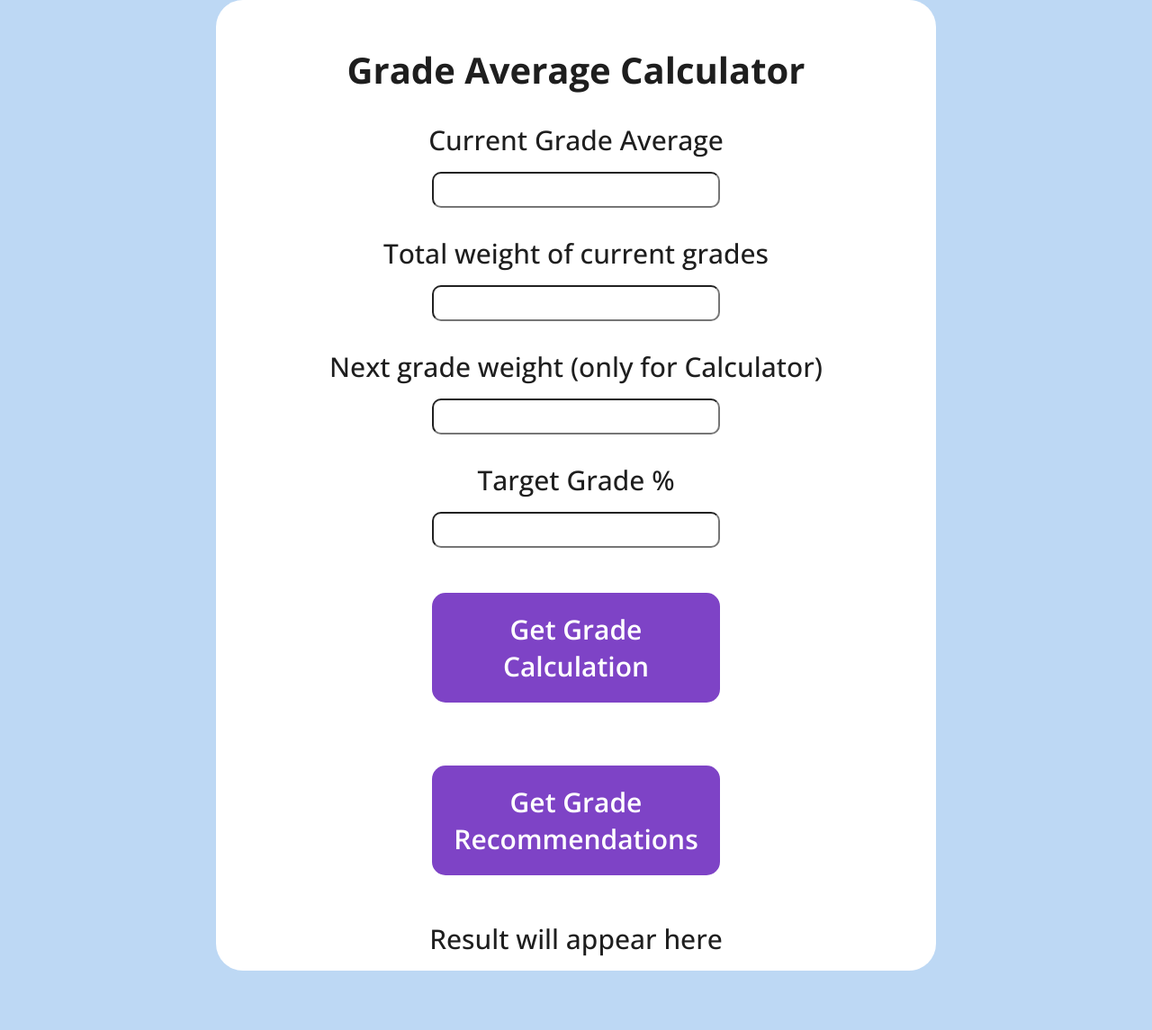
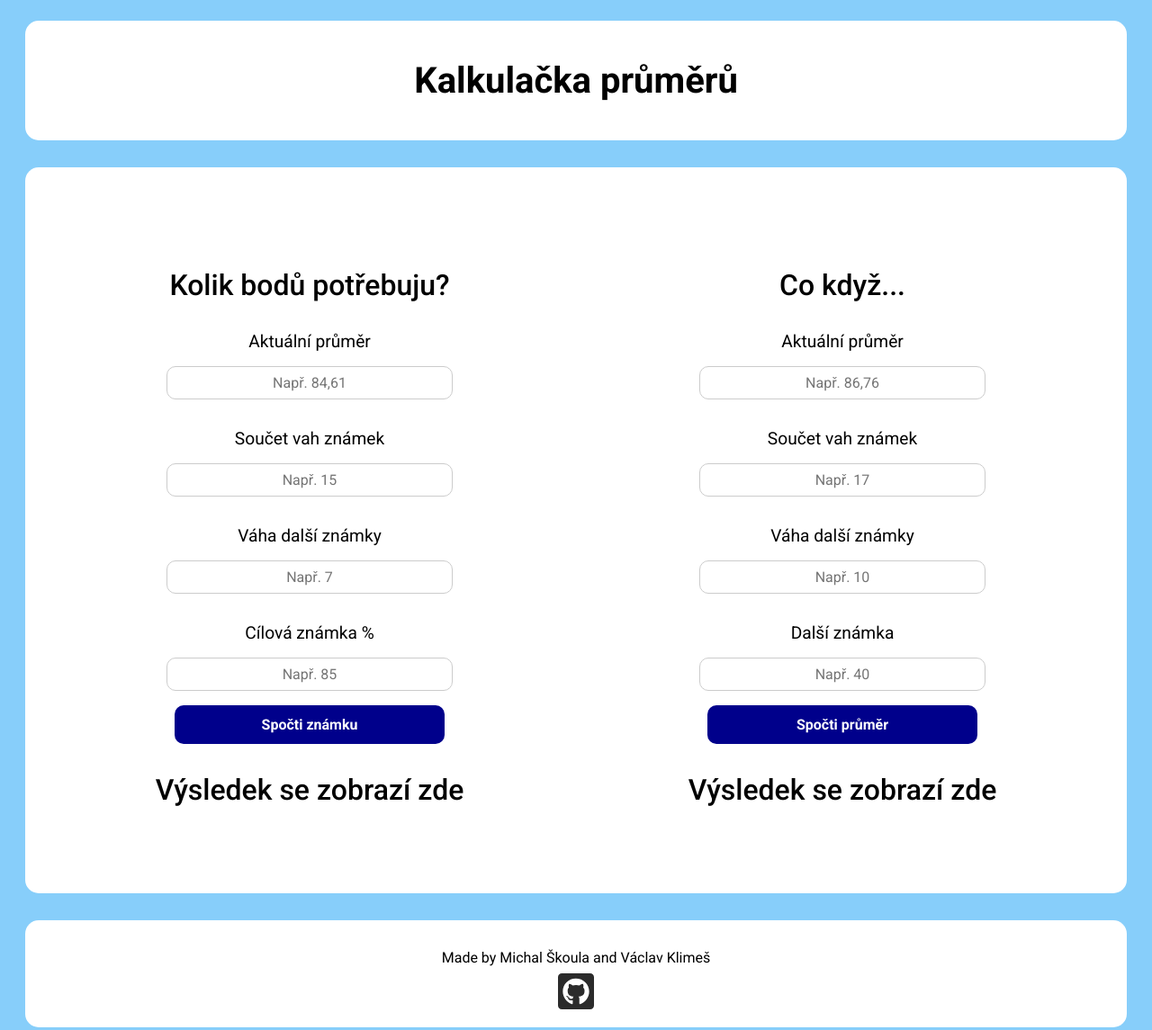
Before and after one commit to Michal-Skoula/grade-calculator, a plain HTML site: page index.html in a window 1280 px wide. Shown: the whole page at 90% size. Before the commit the page ends 1079 px from the top, so only its background shows below. Drawn offline with nearby package versions, Linux system fonts and the light colour scheme.

Commit message:
New design

```diff
--- a/index.html
+++ b/index.html
@@ -6,27 +6,59 @@
   <meta name="viewport" content="width=device-width, initial-scale=1.0">
   <meta name="description" content="Kalkulačka průměrů">
   <meta name="keywords" content="Calculator, free, grades, school, czech, english">
-  <meta name="author" content="Michal Škoula">
-  <script src="script.js"></script>
-  <link rel="icon" type="image/jpeg" sizes="100x100" href="logo-cg.jpeg">
+  <meta name="author" content="Václav Klimeš & Michal Škoula">
+  <script src="script.js" defer></script>
+  <link rel="icon" type="image/jpeg" sizes="100x100" href="favicon.ico">
   <link rel="stylesheet" href="style.css">
-  <title>Grades Calculator</title>
+  <title>Kalkulačka průměrů</title>
 </head>
 <body>
-  <div class="container">
-    <h1>Grade Average Calculator</h1>
-    <h3>Current Grade Average</h3>
-    <input onkeydown="isSpacebar()" class="grade-avg" type="number">
-    <h3>Total weight of current grades</h3>
-    <input onkeydown="isSpacebar()" class="grade-total-weight" type="number">
-    <h3>Next grade weight (only for Calculator)</h3>
-    <input onkeydown="isSpacebar()" class="next-grade-weight" type="number">
-    <h3>Target Grade %</h3>
-    <input class="target-grade-percentage" type="number" onkeydown="isSpacebar()">
-    <!-- <h1>Result</h1> -->
-    <button onclick="getResults()">Get Grade Calculation</button>
-    <button onclick="gradeFixer()">Get Grade Recommendations</button>
-    <h3 class="result">Result will appear here</h3>
-  </div>
+<header class="header">
+  <h1>Kalkulačka průměrů</h1>
+</header>
+<main class="flex-container">
+  <section class="calculator">
+    <h3>Kolik bodů potřebuju?</h3>
+
+    <label for="grade-avg-1"><h5>Aktuální průměr</h5></label>
+    <input type="text" id="grade-avg-1" class="grade-avg" placeholder="Např. 84,61">
+
+    <label for="grade-total-weight-1"><h5>Součet vah známek</h5></label>
+    <input type="text" id="grade-total-weight-1" class="grade-total-weight" placeholder="Např. 15">
+
+    <label for="next-grade-weight-1"><h5>Váha další známky</h5></label>
+    <input type="text" id="next-grade-weight-1" class="next-grade-weight" placeholder="Např. 7">
+
+    <label for="target-grade-percentage"><h5>Cílová známka %</h5></label>
+    <input type="text" id="target-grade-percentage" class="target-grade-percentage" placeholder="Např. 85">
+
+    <button onclick="getMinGrade()">Spočti známku</button>
+    <h3 class="minGradeResult">Výsledek se zobrazí zde</h3>
+  </section>
+  <section class="calculator">
+    <h3>Co když...</h3>
+
+    <label for="grade-avg-2"><h5>Aktuální průměr</h5></label>
+    <input type="text" id="grade-avg-2" class="grade-avg" placeholder="Např. 86,76">
+
+    <label for="grade-total-weight-2"><h5>Součet vah známek</h5></label>
+    <input type="text" id="grade-total-weight-2" class="grade-total-weight" placeholder="Např. 17">
+
+    <label for="next-grade-weight-2"><h5>Váha další známky</h5></label>
+    <input type="text" id="next-grade-weight-2" class="next-grade-weight" placeholder="Např. 10">
+
+    <label for="next-grade"><h5>Další známka</h5></label>
+    <input type="text" id="next-grade" class="next-grade" placeholder="Např. 40">
+
+    <button onclick="getAverage()">Spočti průměr</button>
+    <h3 class="new-average">Výsledek se zobrazí zde</h3>
+  </section>
+</main>
+<footer class="footer">
+  <p>Made by Michal Škoula and Václav Klimeš</p>
+  <a class="icon" href="https://github.com/Michal-Skoula/grade-calculator">
+    <img src="github.svg" alt="Github">
+  </a>
+</footer>
 </body>
 </html>
--- a/script.js
+++ b/script.js
@@ -1,75 +1,86 @@
-console.log('working');
-function isSpacebar() {
-  if(event.key === 'Enter') {
-    getResults()
+function calculateGrade(inputs, i = 0) {
+  if (i > 101) {
+    inputs.results.innerText = `Tak z tohohle se už nedostaneš...`;
+    return;
+  }
+
+  let result = getAverage(inputs.gradeAvg, inputs.gradeTotalWeight, i, inputs.nextGradeWeight);
+
+  if (result >= inputs.targetGradePercentage) {
+    inputs.results.innerText = `Potřebuješ nejméně ${i}`;
+    return;
+  }
+
+  return calculateGrade(inputs, i + 1);
+}
+
+function getAverage(gradeAvg, gradeTotalWeight, nextGrade, nextGradeWeight) {
+  return ((gradeAvg * gradeTotalWeight + nextGrade * nextGradeWeight) / (gradeTotalWeight + nextGradeWeight));
+}
+
+function parseNumberInput(value) {
+  value = value.replace(',', '.');
+  value = value.replace('-', '');
+  return parseFloat(value);
+}
+
+function getMinGrade() {
+  let inputs = {
+    gradeAvg: parseNumberInput(document.getElementById('grade-avg-1').value),
+    gradeTotalWeight: parseNumberInput(document.getElementById('grade-total-weight-1').value),
+    nextGradeWeight: parseNumberInput(document.getElementById('next-grade-weight-1').value),
+    targetGradePercentage: parseNumberInput(document.getElementById('target-grade-percentage').value),
+    results: document.querySelector('.minGradeResult')
+  };
+
+  if (!isNaN(inputs.gradeAvg) && !isNaN(inputs.gradeTotalWeight) && !isNaN(inputs.nextGradeWeight) && !isNaN(inputs.targetGradePercentage)) {
+    calculateGrade(inputs);
+  } else {
+    inputs.results.innerText = `Prosím vyplň všechny pole.`;
   }
 }
-function values() {
+
+function getAverageNew() {
   let inputs = {
-    gradeAvg: Number(document.querySelector('.grade-avg').value),
-    gradeTotalWeight: Number(document.querySelector('.grade-total-weight').value),
-    nextGradeWeight: Number(document.querySelector('.next-grade-weight').value),
-    targetGradePercentage: Number(document.querySelector('.target-grade-percentage').value),
-    results: document.querySelector('.result')
+    gradeAvg: parseNumberInput(document.getElementById('grade-avg-2').value),
+    gradeTotalWeight: parseNumberInput(document.getElementById('grade-total-weight-2').value),
+    nextGradeWeight: parseNumberInput(document.getElementById('next-grade-weight-2').value),
+    nextGrade: parseNumberInput(document.getElementById('next-grade').value),
+    results: document.querySelector('.new-average')
+  };
+
+  function calculateAverage(inputs) {
+    return (inputs.gradeAvg * inputs.gradeTotalWeight + inputs.nextGrade * inputs.nextGradeWeight) / (inputs.gradeTotalWeight + inputs.nextGradeWeight);
   }
-  return inputs;
+
+  if (!isNaN(inputs.gradeAvg) && !isNaN(inputs.gradeTotalWeight) && !isNaN(inputs.nextGradeWeight) && !isNaN(inputs.nextGrade)) {
+    let newAverage = calculateAverage(inputs).toFixed(2);
+    console.log('New Average:', newAverage); // Debugging log
+    inputs.results.innerText = `Nový průměr je ${newAverage}`;
+  } else {
+    inputs.results.innerText = `Prosím vyplň všechny pole.`;
+  }
 }
 
-function getAverage(gradeAvg = Number(), gradeTotalWeight = Number(), i = Number(), nextGradeWeight = Number()){
-  return ((gradeAvg * gradeTotalWeight + i * nextGradeWeight) / (gradeTotalWeight + nextGradeWeight))
+document.addEventListener('DOMContentLoaded', function() {
+  document.querySelectorAll('button')[0].addEventListener('click', getMinGrade);
+  document.querySelectorAll('button')[1].addEventListener('click', getAverageNew);
 
-}
+  const inputFields1 = document.querySelectorAll('#grade-avg-1, #grade-total-weight-1, #next-grade-weight-1, #target-grade-percentage');
+  inputFields1.forEach(input => {
+    input.addEventListener('keydown', function(event) {
+      if (event.key === 'Enter') {
+        getMinGrade();
+      }
+    });
+  });
 
-function getResults() {
-  inputs = values()
-
-  if(inputs.gradeAvg && inputs.gradeTotalWeight && inputs.nextGradeWeight && inputs.targetGradePercentage) {
-
-    let result = 0;
-
-    for(let i = 0; i <= 101; i++){
-      result = getAverage(inputs.gradeAvg, inputs.gradeTotalWeight, i, inputs.nextGradeWeight)
-      // console.log(`i: ${i} result: ${result} true: ${result >= inputs.targetGradePercentage}`)
-
-      if(result >= inputs.targetGradePercentage) {
-        inputs.results.innerText = `You need at least ${i} to pass.`
-        return i
-        break;
+  const inputFields2 = document.querySelectorAll('#grade-avg-2, #grade-total-weight-2, #next-grade-weight-2, #next-grade');
+  inputFields2.forEach(input => {
+    input.addEventListener('keydown', function(event) {
+      if (event.key === 'Enter') {
+        getAverageNew();
       }
-      else if(i === 101) {
-        inputs.results.innerText = `I'm afraid you're a bit screwed 😆`
-        return -1
-        break;
-      }
-    }
-  }
-  else {
-    inputs.results.innerText = `Please fill out all of the fields.`
-  }
-}
-function gradeFixer() {
-  let inputs = values()
-  console.log(inputs)
-
-  let predictions = []
-  let average = Number()
-  let maxWeight = 10
-
-  for (weight = 1; weight <= maxWeight; weight++) {
-    for(i = 0; i <= 101; i++) {
-      average = getAverage(inputs.gradeAvg, inputs.gradeTotalWeight, i, weight)
-
-      if(i == 101) {
-        predictions[weight - 1] = -1
-      }
-
-      else if(i <= 100 && average >= inputs.targetGradePercentage){
-        console.log(i)
-        predictions[weight - 1] = i
-        break;
-      }
-    }
-  }
-  inputs.results.innerText = `You will need at least: ${predictions} for weights 1-10 `
-  return predictions
-}
+    });
+  });
+});
--- a/style.css
+++ b/style.css
@@ -1,68 +1,172 @@
-@import url('https://fonts.googleapis.com/css2?family=Open+Sans:wght@300;400;500;600;700;800&display=swap');
-:root{
-  --background: rgb(189, 216, 244);
-  --body: rgb(255, 255, 255);
-  --text-main-clr: rgb(30, 30, 30);
-  --main-clr: rgb(126, 67, 198);
+@import url('https://fonts.googleapis.com/css2?family=Roboto:wght@400;500;700&display=swap');
+
+:root {
+  --container-light: white;
+  --background-light: lightskyblue;
+  --text-main-clr-light: black;
+  --button-color-light: darkblue;
+  --button-text-color-light: white;
+
+  --container-dark: #2b2b2b;
+  --background-dark: #121212;
+  --text-main-clr-dark: white;
+  --button-color-dark: #1e88e5;
+  --button-text-color-dark: white;
 }
-*{
-  box-sizing: border-box;
-  margin:0;
-  padding:0;
-  font-family:'Open sans', sans-serif;
-  font-size:62.5%;
+
+* {
+  font-family: 'Roboto', sans-serif;
 }
-body{
-  width:100vw;
+
+body {
+  background: var(--background-light);
+  display: flex;
+  flex-direction: column;
   min-height: 100vh;
-  display:grid;
-  place-items: center;
-  background-color: var(--background);
 }
-.container {
-  display:grid;
-  justify-items: center;
-  margin:auto;
-  min-width: 90%;
-  background-color: var(--body);
-  border-radius:3rem;
+
+.header {
+  text-align: center;
+  padding: 1rem;
+  background-color: var(--container-light);
+  border-radius: 15px;
+  margin: 15px 20px;
 }
+
+.flex-container {
+  display: flex;
+  flex-direction: column;
+  align-items: center;
+  background: var(--container-light);
+  margin: 15px 20px;
+  border-radius: 15px;
+  padding: 20px;
+}
+
+.calculator {
+  margin: 20px;
+  padding: 20px;
+  background: var(--container-light);
+  border-radius: 15px;
+  width: 100%;
+  max-width: 500px;
+}
+
 h1 {
-  font-size: 4rem;
+  font-size: 2.5rem;
   font-weight: 700;
-  margin:5rem 0 3rem 0;
-  color:var(--text-main-clr)
+  color: var(--text-main-clr-light);
 }
+
 h3 {
-  font-size: 3rem;
+  font-size: 2rem;
   font-weight: 500;
-  margin-bottom: 1.5rem;
-  color:var(--text-main-clr)
+  margin-bottom: 1rem;
+  color: var(--text-main-clr-light);
+  text-align: center;
 }
+
+h5 {
+  font-size: 1.2rem;
+  font-weight: 400;
+  color: var(--text-main-clr-light);
+  text-align: center;
+  margin-bottom: 1rem;
+}
+
 input {
-  height:4rem;
-  margin-bottom: 3rem;
-  font-size:3rem;
-  max-width: 40%;
-  border-radius: 1rem;
-  width:800px;
+  display: block;
+  margin: 0 auto 1rem auto;
+  padding: 0.5rem;
+  font-size: 1rem;
+  width: 90%;
+  max-width: 300px;
+  border: 1px solid #ccc;
+  border-radius: 10px;
+  background-color: var(--container-light);
+  text-align: center;
 }
+
 button {
-  display:inline-block;
-  width:40%;
-  padding:2rem;
-  margin:2rem 0 5rem 0;
-  font-size:3rem;
-  border:none;
-  background-color: var(--main-clr);
-  border-radius:1.5rem;
-  color:var(--body);
+  display: block;
+  width: 100%;
+  max-width: 300px;
+  padding: 0.75rem;
+  margin: 1rem auto;
+  border: none;
+  background-color: var(--button-color-light);
+  border-radius: 10px;
+  color: var(--button-text-color-light);
   font-weight: 600;
-  text-transform:capitalize;
+  font-size: 1rem;
+  cursor: pointer;
 }
-@media(width > 800px) {
-  .container {
-    max-width: 1000px;
-    min-width:800px;
+
+button:hover {
+  background-color: #004080;
+}
+
+.footer {
+  text-align: center;
+  padding: 1rem;
+  background-color: var(--container-light);
+  border-radius: 15px;
+  margin: 15px 20px;
+}
+
+.footer p {
+  margin-bottom: 0.5rem;
+}
+
+.footer .icon img {
+  width: 40px;
+  height: 40px;
+  transition: filter 0.3s ease;
+}
+
+@media (min-width: 768px) {
+  .flex-container {
+    flex-direction: row;
+    justify-content: space-around;
+  }
+  .calculator {
+    margin: 40px;
   }
 }
+
+@media (prefers-color-scheme: dark) {
+  body {
+    background: var(--background-dark);
+  }
+  .header {
+    background-color: var(--container-dark);
+  }
+  .flex-container {
+    background: var(--container-dark);
+  }
+  .calculator {
+    background: var(--container-dark);
+  }
+  h1, h3, h5 {
+    color: var(--text-main-clr-dark);
+  }
+  input {
+    background-color: var(--container-dark);
+    border: 1px solid #555;
+    color: var(--text-main-clr-dark);
+  }
+  button {
+    background-color: var(--button-color-dark);
+    color: var(--button-text-color-dark);
+  }
+  button:hover {
+    background-color: #1565c0;
+  }
+  .footer {
+    background-color: var(--container-dark);
+    color: var(--text-main-clr-dark);
+  }
+  .footer .icon img {
+    filter: invert(100%);
+  }
+}
```
Also changed, not shown: favicon.ico (added), github.svg (added), logo-cg.jpeg (deleted).
